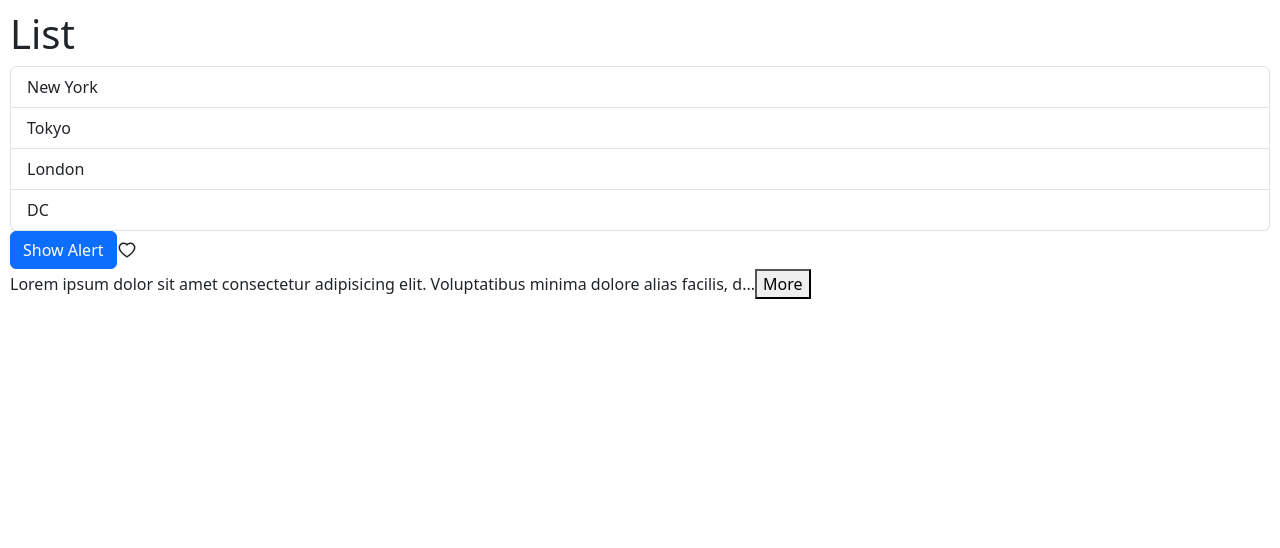
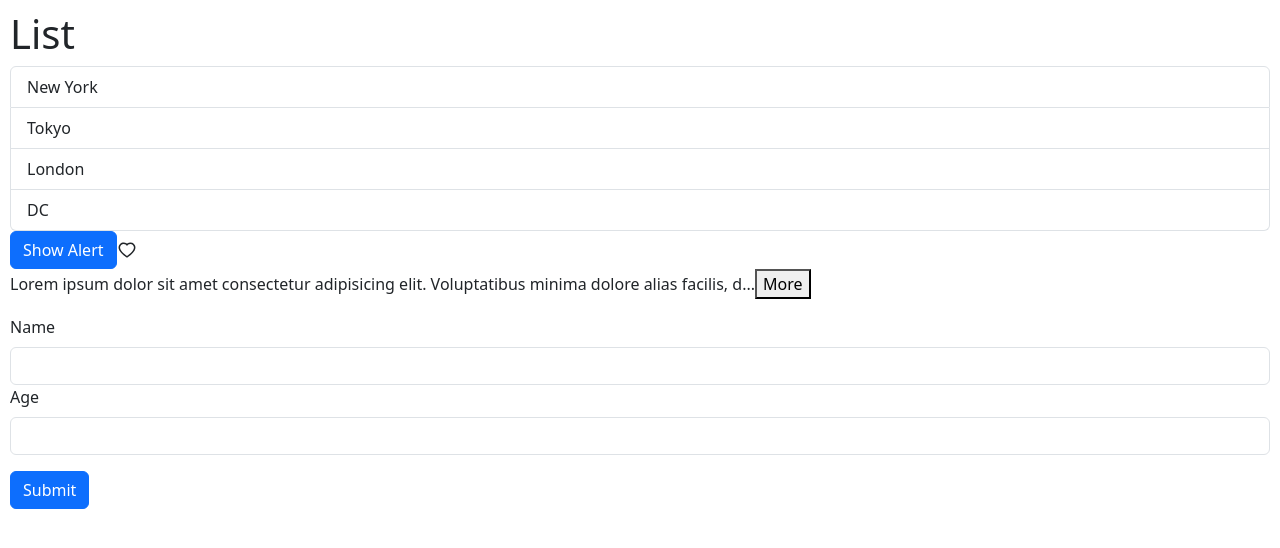
Before and after one commit to awab228/react-ts-vite, a React (Vite) app: page / in a window 1280 px wide. Shown: the top 548 px of the page. Built offline with nearby package versions, Linux system fonts and the light colour scheme.

Commit message:
Modifies the App component to add an Example for Form component

```diff
--- a/src/App.tsx
+++ b/src/App.tsx
@@ -4,6 +4,7 @@ import Button from "./components/Button";
 import { useState } from "react";
 import Like from "./components/Like";
 import ExpandableText from "./components/ExpandableText";
+import Form from "./components/Form";
 
 function App() {
   const items = ["New York", "Tokyo", "London", "DC"];
@@ -14,6 +15,7 @@ function App() {
     console.log(item);
   };
   return (
+    <>
       <div>
         <ListGroup
           items={items}
@@ -35,14 +37,17 @@ function App() {
           reiciendis natus, optio pariatur deserunt praesentium quam voluptate
           provident debitis aspernatur. Harum facere nesciunt cupiditate aperiam
           corporis, minus eveniet repudiandae libero consectetur veniam,
-        recusandae nemo earum quidem nihil officia, ab qui sequi fugiat cum et!
-        Perspiciatis impedit omnis laudantium libero aliquam numquam eligendi
-        nisi eaque quos architecto voluptatum nemo placeat dolorum, iste rerum
-        atque veniam autem soluta mollitia repellat nam ipsa suscipit! Ut
-        voluptas quos, et nostrum itaque accusamus possimus sit officiis
-        veritatis sapiente, ducimus neque. Labore eos laboriosam natus minus?
+          recusandae nemo earum quidem nihil officia, ab qui sequi fugiat cum
+          et! Perspiciatis impedit omnis laudantium libero aliquam numquam
+          eligendi nisi eaque quos architecto voluptatum nemo placeat dolorum,
+          iste rerum atque veniam autem soluta mollitia repellat nam ipsa
+          suscipit! Ut voluptas quos, et nostrum itaque accusamus possimus sit
+          officiis veritatis sapiente, ducimus neque. Labore eos laboriosam
+          natus minus?
         </ExpandableText>
       </div>
+      <Form />
+    </>
   );
 }
 export default App;
```
Lines whose indentation alone changed are shown as unchanged.
